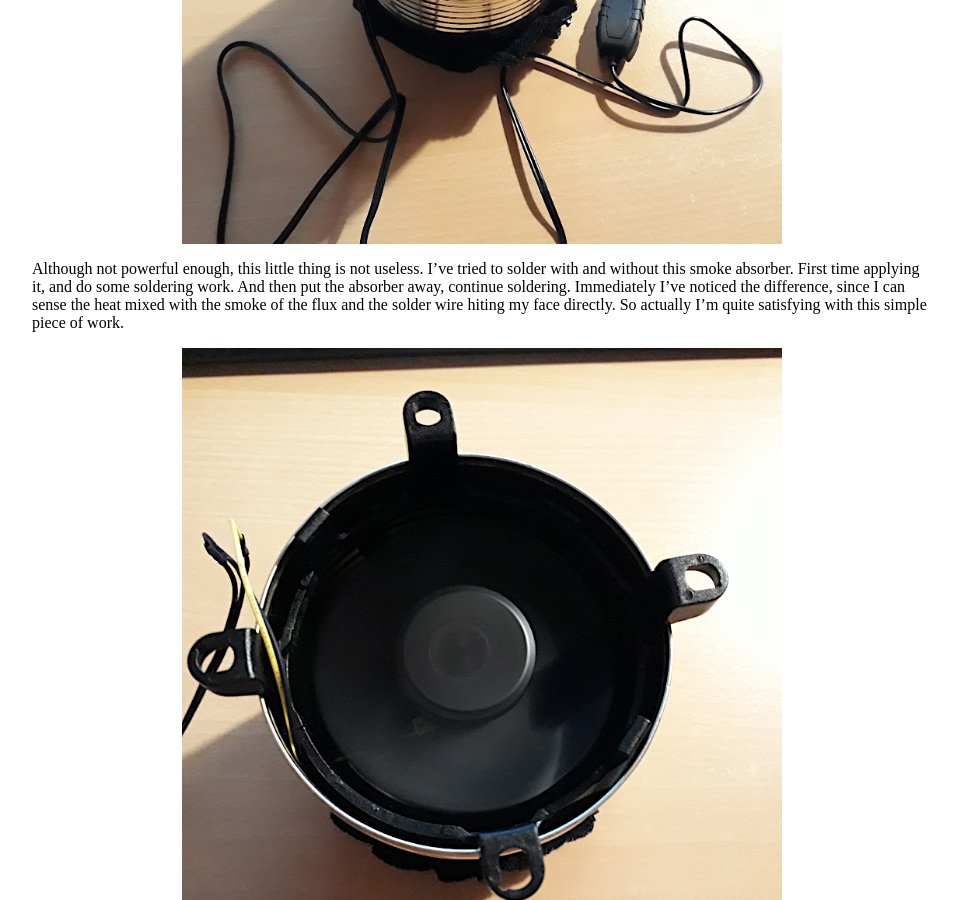
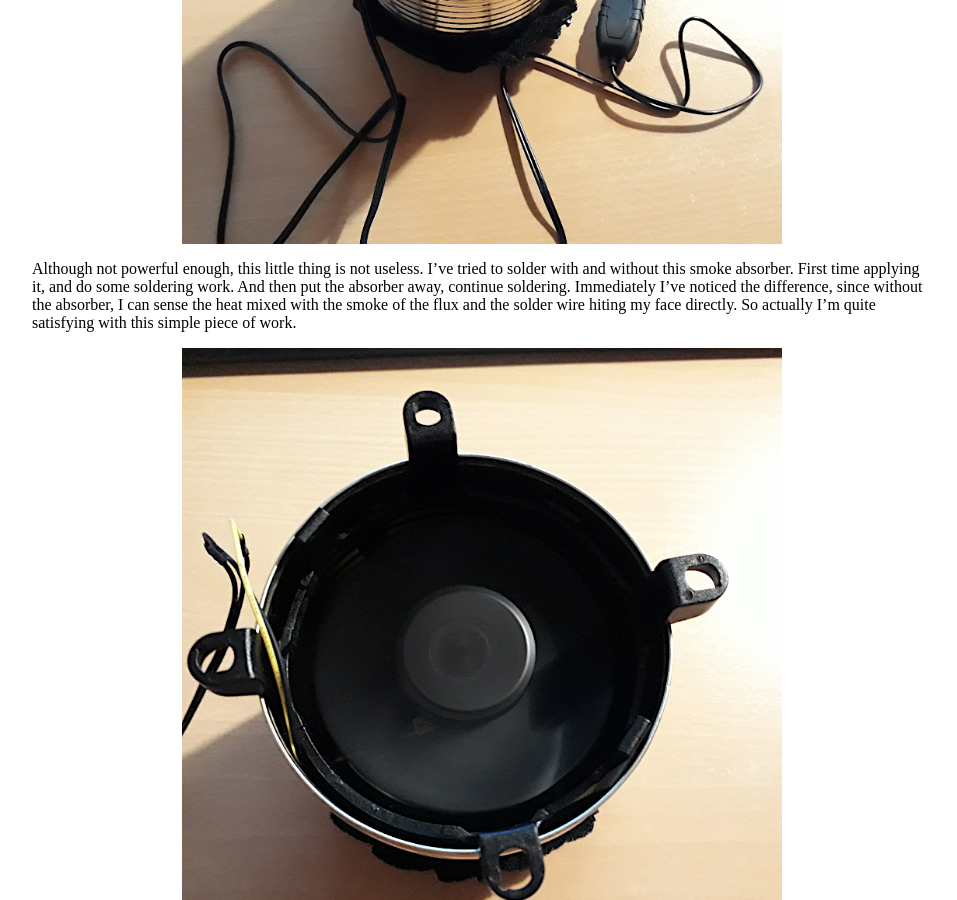
Before and after one commit to flying-watermelon/blog, a Jekyll site: the page built from _posts/2020-05-21-solder-smoke-absorber-finished.md, in a window 1280 px wide and 900 px high, scrolled down 1470 px. Shown: the whole window, without its empty margins (158-1115 px from the left). Built offline with Jekyll 4.4.1, drawn with Linux system fonts in a browser that asks for light colours.

Commit message:
Improved the sentense.

```diff
--- a/_posts/2020-05-21-solder-smoke-absorber-finished.md
+++ b/_posts/2020-05-21-solder-smoke-absorber-finished.md
@@ -12,6 +12,6 @@ And it works to some extent. If I put the solder iron close enough to it, the sm
 
 ![post-image]({{ "/assets/img/2020-05-21-solder-smoke-absorber-finished-2.png" | absolute_url }})
 
-Although not powerful enough, this little thing is not useless. I've tried to solder with and without this smoke absorber. First time applying it, and do some soldering work. And then put the absorber away, continue soldering. Immediately I've noticed the difference, since I can sense the heat mixed with the smoke of the flux and the solder wire hiting my face directly. So actually I'm quite satisfying with this simple piece of work.
+Although not powerful enough, this little thing is not useless. I've tried to solder with and without this smoke absorber. First time applying it, and do some soldering work. And then put the absorber away, continue soldering. Immediately I've noticed the difference, since without the absorber, I can sense the heat mixed with the smoke of the flux and the solder wire hiting my face directly. So actually I'm quite satisfying with this simple piece of work.
 
 ![post-image]({{ "/assets/img/2020-05-21-solder-smoke-absorber-finished-3.png" | absolute_url }})
```
